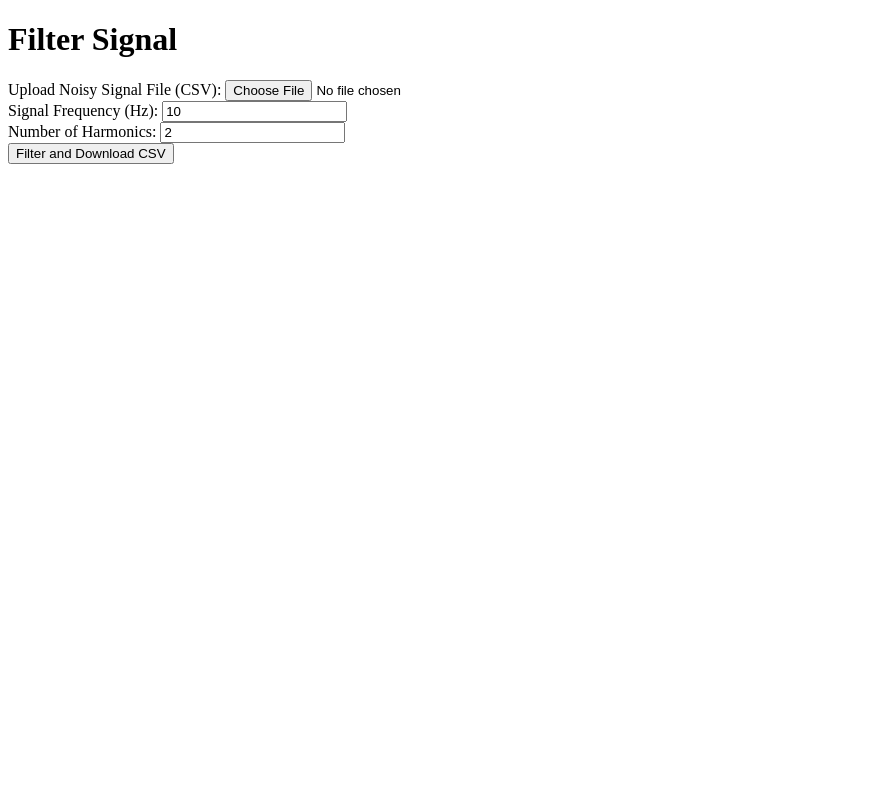
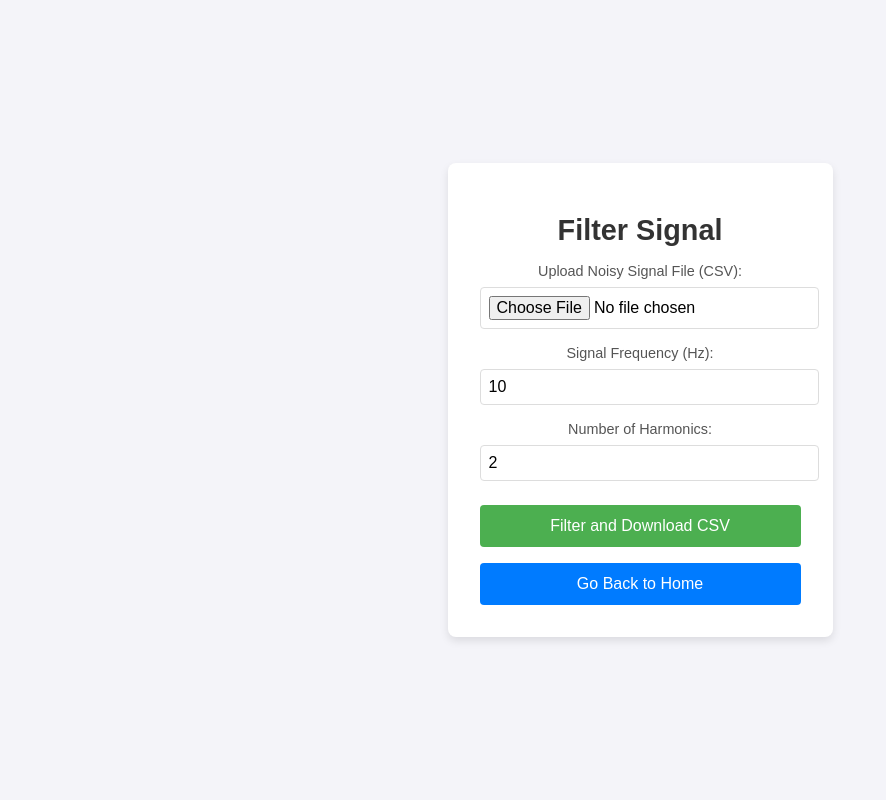
Before and after one commit to sedziah/EEG-Denoising-Project, a Flask app: page /filter in a window 1280 px wide. Shown: the whole page, without its empty margins (0-886 px from the left). Run offline with Flask 3, Linux system fonts and the light colour scheme; parts of the project's set-up code (start-up, migrations or seed data) failed here and were passed over.

Commit message:
update app.py

```diff
--- a/code/app.py
+++ b/code/app.py
@@ -1,3 +1,5 @@
+# app.py
+
 import matplotlib
 matplotlib.use('Agg')  # Use non-interactive backend to avoid GUI issues
 
@@ -9,46 +11,20 @@ import tensorflow as tf
 import io
 import base64
 import os
+from generate_test_signals import generate_signal_with_harmonics
+from clean_signal_prediction import predict_clean_signals
 
 app = Flask(__name__)
+UPLOAD_FOLDER = "uploads"
+app.config['UPLOAD_FOLDER'] = UPLOAD_FOLDER
+
+# Ensure the upload folder exists
+if not os.path.exists(UPLOAD_FOLDER):
+    os.makedirs(UPLOAD_FOLDER)
 
 # Load the trained model
 model_path = "ssvep_denoising_model_with_all_features.keras"
 model = tf.keras.models.load_model(model_path)
-
-# Function to generate a sine wave and save it as a CSV file
-def generate_sine_wave(frequency, amplitude, sampling_rate, duration):
-    t = np.linspace(0, duration, int(sampling_rate * duration), endpoint=False)
-    signal = amplitude * np.sin(2 * np.pi * frequency * t)
-    df = pd.DataFrame({'Time': t, 'Signal': signal})
-    csv_file = "generated_signal.csv"
-    df.to_csv(csv_file, index=False)
-    return csv_file
-
-# Function to process noisy signal and predict clean signal
-def predict_clean_signal(noisy_signal, frequency=10, harmonics=2):
-    # Use the length of the noisy signal for all components to match dimensions
-    signal_length = len(noisy_signal)
-    t = np.linspace(0, 1, signal_length, endpoint=False)
-
-    # Generate harmonic components to match the noisy signal's structure
-    harmonic_components = []
-    for i in range(1, harmonics + 1):
-        harmonic_amplitude = noisy_signal.max() / (i + 1)  # Scale harmonics
-        harmonic_phase = np.pi / (i + 1)
-        harmonic_freq = frequency * i
-        harmonic = harmonic_amplitude * np.sin(2 * np.pi * harmonic_freq * t + harmonic_phase)
-        harmonic_components.append(harmonic)
-
-    # Stack harmonics and prepare the model input
-    features = np.column_stack(
-        [noisy_signal] + harmonic_components + [np.full_like(t, np.pi / (i + 1)) for i in range(harmonics)]
-    )
-
-    # Reshape and predict using the model
-    X_test = features.reshape(1, signal_length, features.shape[1])
-    predicted_clean_signal = model.predict(X_test)[0]
-    return predicted_clean_signal
 
 # Routes
 @app.route('/')
@@ -59,18 +35,29 @@ def index():
 def generate():
     if request.method == 'POST':
         # Get parameters from the form
-        frequency = float(request.form.get('frequency', 10))
-        amplitude = float(request.form.get('amplitude', 5))
-        sampling_rate = int(request.form.get('sampling_rate', 1000))
-        duration = float(request.form.get('duration', 1))
+        frequency = float(request.form.get('frequency'))
+        amplitude = float(request.form.get('amplitude'))
+        sampling_rate = int(request.form.get('sampling_rate'))
+        duration = float(request.form.get('duration'))
+
+        # Retrieve harmonic factors based on user selection, with a default fallback
+        harmonic_option = request.form.get('harmonic_option', '0.5,0.25')  # Default to '0.5,0.25' if not provided
+        harmonic_factors = [float(x.strip()) for x in harmonic_option.split(',')]
 
         # Generate the signal CSV file
-        csv_file = generate_sine_wave(frequency, amplitude, sampling_rate, duration)
+        csv_file = generate_signal_with_harmonics(
+            amplitude=amplitude,
+            frequency=frequency,
+            sampling_rate=sampling_rate,
+            duration=duration,
+            harmonic_factors=harmonic_factors
+        )
 
         # Serve the generated CSV file for download
         return send_file(csv_file, as_attachment=True)
 
     return render_template('generate.html')
+
 
 @app.route('/filter', methods=['GET', 'POST'])
 def filter_signal():
@@ -80,19 +67,24 @@ def filter_signal():
         if not file or file.filename == '':
             return redirect(url_for('filter_signal'))
 
-        # Read the uploaded file
-        df = pd.read_csv(file)
-        noisy_signal = df.iloc[:, 1].values  # Assuming the signal data is in the second column
+        # Save the uploaded file temporarily
+        file_path = os.path.join(app.config['UPLOAD_FOLDER'], file.filename)
+        file.save(file_path)
 
-        # Filter the signal using the model
-        frequency = float(request.form.get("frequency", 10))
-        harmonics = int(request.form.get("harmonics", 2))
-        clean_signal = predict_clean_signal(noisy_signal, frequency=frequency, harmonics=harmonics)
+        # Specify the model path
+        model_path = "ssvep_denoising_model_with_all_features.keras"
 
-        # Prepare the output DataFrame with time and clean signal
-        df['Clean Signal'] = clean_signal
+        # Run prediction using the imported `predict_clean_signals` function
+        mse, df_with_predictions = predict_clean_signals(
+            model_path=model_path,
+            dataset_path=file_path,
+            noisy_signal_column="Clean Signal with Harmonics",
+            clean_signal_column="Clean Signal"
+        )
+
+        # Save the DataFrame with predictions to a new CSV
         clean_csv = "filtered_signal.csv"
-        df.to_csv(clean_csv, index=False)
+        df_with_predictions.to_csv(clean_csv, index=False)
 
         # Serve the filtered CSV file for download
         return send_file(clean_csv, as_attachment=True)
--- a/code/templates/filter.html
+++ b/code/templates/filter.html
@@ -4,20 +4,94 @@
     <meta charset="UTF-8">
     <meta name="viewport" content="width=device-width, initial-scale=1.0">
     <title>Filter Signal</title>
+    <style>
+        body {
+            font-family: Arial, sans-serif;
+            background-color: #f4f4f9;
+            display: flex;
+            justify-content: center;
+            align-items: center;
+            height: 100vh;
+            margin: 0;
+        }
+        .container {
+            background-color: #fff;
+            padding: 2rem;
+            border-radius: 8px;
+            box-shadow: 0 4px 8px rgba(0, 0, 0, 0.1);
+            max-width: 400px;
+            text-align: center;
+        }
+        h1 {
+            font-size: 1.8rem;
+            color: #333;
+            margin-bottom: 1rem;
+        }
+        label {
+            display: block;
+            margin-top: 1rem;
+            font-size: 0.9rem;
+            color: #555;
+        }
+        input[type="file"],
+        input[type="number"] {
+            width: 100%;
+            padding: 0.5rem;
+            margin-top: 0.5rem;
+            font-size: 1rem;
+            border: 1px solid #ddd;
+            border-radius: 4px;
+        }
+        .button-container {
+            display: flex;
+            flex-direction: column;
+            gap: 1rem;
+            margin-top: 1.5rem;
+        }
+        .button-container button,
+        .button-container a {
+            padding: 0.75rem;
+            font-size: 1rem;
+            color: #fff;
+            border: none;
+            border-radius: 4px;
+            cursor: pointer;
+            text-decoration: none;
+            text-align: center;
+            transition: background-color 0.3s;
+        }
+        .button-submit {
+            background-color: #4CAF50;
+        }
+        .button-submit:hover {
+            background-color: #45a049;
+        }
+        .button-back {
+            background-color: #007BFF;
+        }
+        .button-back:hover {
+            background-color: #0069d9;
+        }
+    </style>
 </head>
 <body>
+    <div class="container">
         <h1>Filter Signal</h1>
         <form action="/filter" method="post" enctype="multipart/form-data">
             <label for="file">Upload Noisy Signal File (CSV):</label>
-        <input type="file" id="file" name="file" accept=".csv" required><br>
+            <input type="file" id="file" name="file" accept=".csv" required>
 
             <label for="frequency">Signal Frequency (Hz):</label>
-        <input type="number" id="frequency" name="frequency" step="0.1" value="10" required><br>
+            <input type="number" id="frequency" name="frequency" step="0.1" value="10" required>
 
             <label for="harmonics">Number of Harmonics:</label>
-        <input type="number" id="harmonics" name="harmonics" value="2" required><br>
+            <input type="number" id="harmonics" name="harmonics" value="2" required>
 
-        <button type="submit">Filter and Download CSV</button>
+            <div class="button-container">
+                <button type="submit" class="button-submit">Filter and Download CSV</button>
+                <a href="/" class="button-back">Go Back to Home</a>
+            </div>
         </form>
+    </div>
 </body>
 </html>
```
Also changed, not shown: code/clean_signal_prediction.py (+10 -7 lines), code/generate_test_signals.py (+8 -8 lines), code/templates/generate.html (+10 -8 lines). Lines whose indentation alone changed are shown as unchanged.
